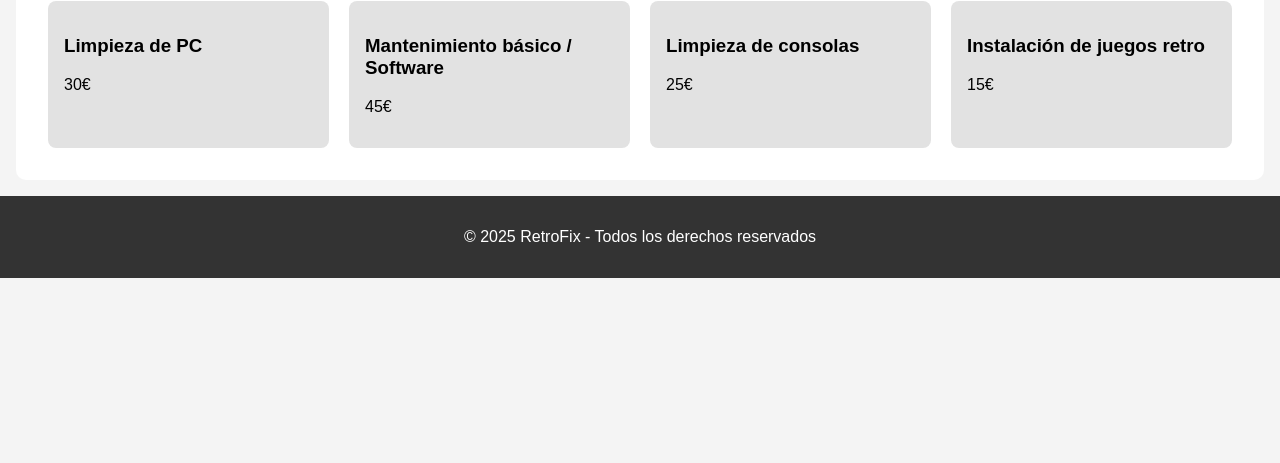
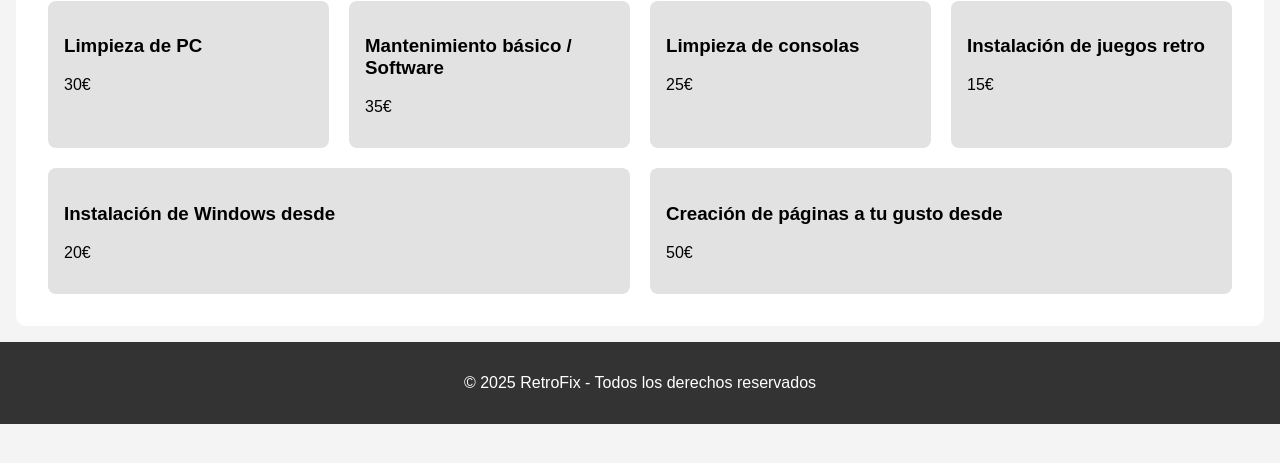
Before and after one commit to RetroFix2025/retrofix, a plain HTML site: page precios.html in a window 1280 px wide. Shown: the part 245-708 px from the top of the page. Drawn offline with Linux system fonts and the light colour scheme.

Commit message:
Update precios.html

```diff
--- a/precios.html
+++ b/precios.html
@@ -24,9 +24,11 @@
         <h2>Precios</h2>
         <div class="prices">
             <div class="price"><h3>Limpieza de PC</h3><p>30€</p></div>
-            <div class="price"><h3>Mantenimiento básico / Software</h3><p>45€</p></div>
+            <div class="price"><h3>Mantenimiento básico / Software</h3><p>35€</p></div>
             <div class="price"><h3>Limpieza de consolas</h3><p>25€</p></div>
             <div class="price"><h3>Instalación de juegos retro</h3><p>15€</p></div>
+            <div class="price"><h3>Instalación de Windows desde</h3><p>20€</p></div>
+            <div class="price"><h3>Creación de páginas a tu gusto desde</h3><p>50€</p></div>
         </div>
     </section>
 </main>
```
